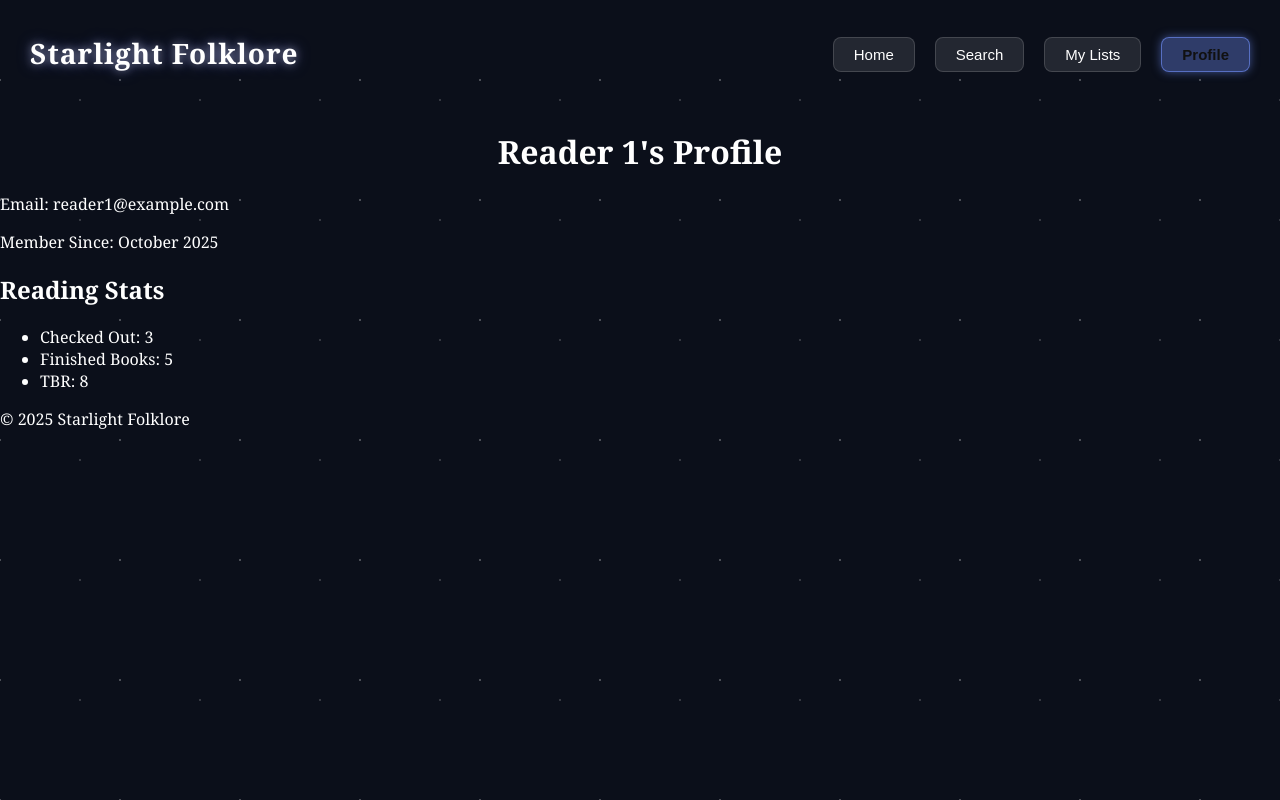
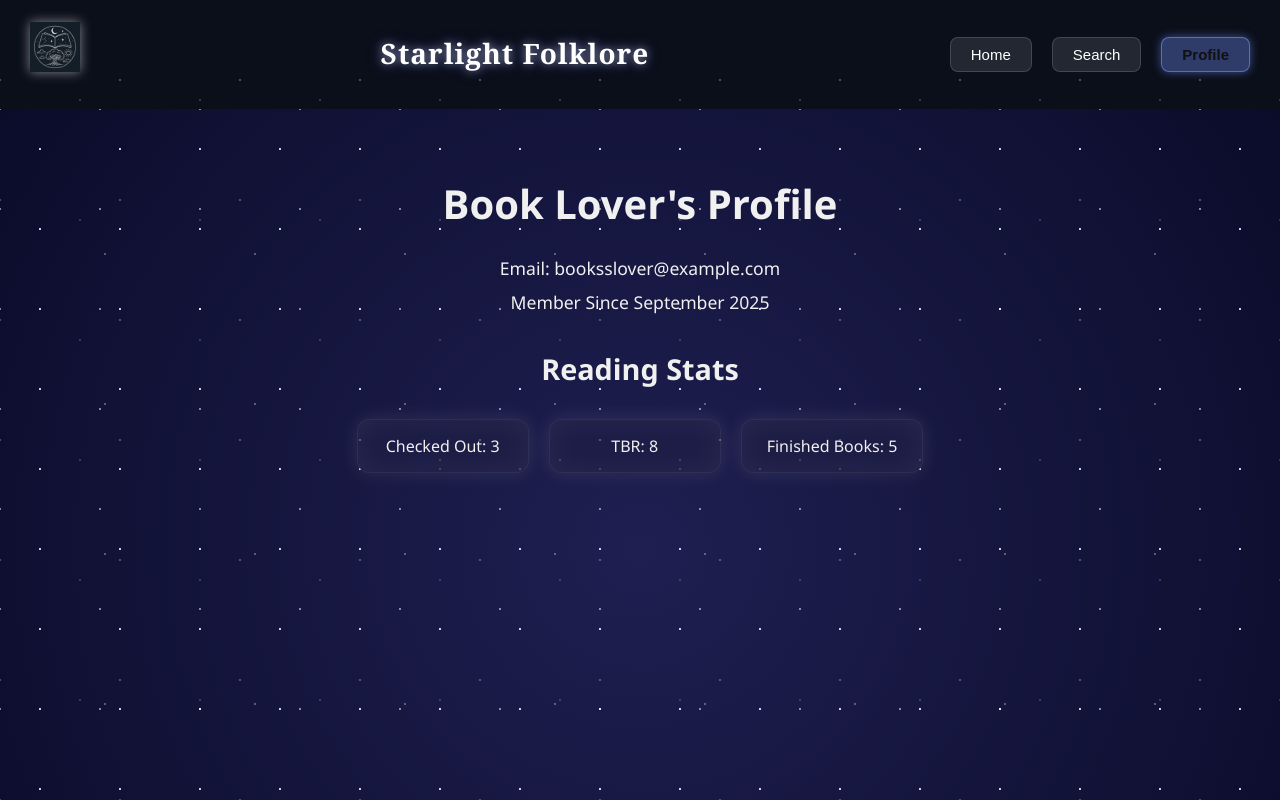
Before and after one commit to monica-rodriguez/libby-app, a React (Create React App) app in the folder libby-app/: page / in a window 1280 px wide. Both pictures are taken after a click on the button "Profile". Shown: the top 800 px of the page. Built offline with nearby package versions, Linux system fonts and the light colour scheme; no server answers.

Commit message:
Ver 1.3 - Homepage+logo update, Profile update

```diff
--- a/libby-app/src/App.jsx
+++ b/libby-app/src/App.jsx
@@ -5,7 +5,6 @@ import Home from "./pages/Home";
 import Search from "./pages/Search";
 import BookDetail from "./pages/BookDetails";
 import Profile from "./pages/Profile";
-import Lists from "./pages/Lists";
 import "./App.css";
 
 function App() {
@@ -17,7 +16,6 @@ function App() {
       <main>
         {activeTab === "home" && <Home />}
         {activeTab === "search" && <Search />}
-        {activeTab === "lists" && <Lists />}
         {activeTab === "bookDetail" && <BookDetail />}
         {activeTab === "profile" && <Profile />}
       </main>
--- a/libby-app/src/components/Header.css
+++ b/libby-app/src/components/Header.css
@@ -2,6 +2,12 @@
   text-align: center;
   padding: 25px 0;
   background: transparent;
+}
+
+.logo {
+  width: auto;
+  height: 120px;
+  margin-bottom: 15px;
 }
 
 .app-title {
--- a/libby-app/src/components/Header.jsx
+++ b/libby-app/src/components/Header.jsx
@@ -1,15 +1,16 @@
 import React from 'react'
 import './Header.css';
+import logo from '../assets/logo.png';
 
 function Header({ activeTab, setActiveTab }) {
   return (
     <header className="header">
+      <img src={logo} alt="Starlight Folklore Logo" className="logo" />
       <h1 className="app-title">Starlight Folklore</h1>
 
       <nav className="nav-bar">
         <button className={activeTab === 'home' ? 'active' : ''} onClick={() => setActiveTab('home')}>Home</button>
         <button className={activeTab === 'search' ? 'active' : ''} onClick={() => setActiveTab('search')}>Search</button>
-        <button className={activeTab === 'lists' ? 'active' : ''} onClick={() => setActiveTab('lists')}>My Lists</button>
         <button className={activeTab === 'profile' ? 'active' : ''} onClick={() => setActiveTab('profile')}>Profile</button>
       </nav>
     </header>
--- a/libby-app/src/pages/Home.css
+++ b/libby-app/src/pages/Home.css
@@ -7,7 +7,7 @@
   font-family: 'Segoe UI', Tahoma, Geneva, Verdana, sans-serif;
   color: #f0f0f0;
 
-  /*Night sky theme*/
+  /*night sky theme*/
   background-color: #0b0c2a;
   background-image:
     radial-gradient(rgba(255, 255, 255, 0.8) 1px, transparent 1px),
@@ -33,27 +33,30 @@
 
 .book-grid {
   display: grid;
-  grid-template-columns: repeat(auto-fill, minmax(180px, 1fr));
+  grid-template-columns: repeat(2, 1fr);
   gap: 20px;
+  max-width: 1200px;
+  margin: 0 auto;
+  width: 100%;
 }
 
 /* ---------- BOOK CARD ---------- */
 .book-card {
-  background-color: rgba(30, 30, 70, 0.95); /* darker and more opaque */
+  background-color: rgba(30, 30, 70, 0.95);
   padding: 15px;
   border-radius: 12px;
   box-shadow: 0 0 20px rgba(255, 255, 255, 0.15),
               0 0 30px rgba(255, 255, 255, 0.05) inset;
-  color: #f5f5f5; /* slightly brighter text */
+  color: #f5f5f5;
   transition: transform 0.3s, box-shadow 0.3s;
-  border: 1px solid rgba(255, 255, 255, 0.1); /* subtle outline */
+  border: 1px solid rgba(255, 255, 255, 0.1);
 }
 
 .book-card:hover {
   transform: translateY(-5px);
   box-shadow: 0 0 25px rgba(255, 255, 255, 0.4),
               0 0 35px rgba(255, 255, 255, 0.2) inset;
-  border: 1px solid rgba(255, 255, 255, 0.25); /* stronger on hover */
+  border: 1px solid rgba(255, 255, 255, 0.25);
 }
 
 .book-card h3 {
@@ -66,7 +69,7 @@
   color: #ccc;
 }
 
-/* Loading & Error messages */
+/* loading & error messages */
 .loading {
   text-align: center;
   font-size: 18px;
@@ -78,7 +81,6 @@
   font-weight: bold;
 }
 
-/* Pagination styles */
 .pagination {
   display: flex;
   justify-content: center;
@@ -110,7 +112,6 @@
   font-weight: bold;
 }
 
-/* Optional: no books message */
 .no-books {
   text-align: center;
   font-size: 16px;
--- a/libby-app/src/pages/Home.jsx
+++ b/libby-app/src/pages/Home.jsx
@@ -54,7 +54,7 @@ function Home() {
     <div className="home-container">
       <h1>All Books</h1>
 
-      <div className="book-list">
+      <div className="book-grid">
         {currentBooks.length === 0 ? (
           <p>No books found.</p>
         ) : (
--- a/libby-app/src/pages/Lists.css
+++ /dev/null
@@ -1,50 +0,0 @@
-.lists-container {
-    max-width: 900px;
-    margin: 20px auto;
-    padding: 0 20px;
-    font-family: sans-serif;
-}
-
-h1 {
-    text-align: center;
-    margin-bottom: 20px;
-}
-
-.tabs {
-    display: flex;
-    justify-content: center;
-    gap: 10px;
-    margin-bottom: 20px;
-}
-
-.tabs button {
-    padding: 10px 20px;
-    border: 1px solid #888;
-    border-radius: 5px;
-    background: #f0f0f0;
-    cursor: pointer;
-    transition: background 0.2s;
-}
-
-.tabs button:hover {
-    background: #ddd;
-}
-
-.tabs button.active {
-    background: #007bff;
-    color: white;
-    border-color: #007bff;
-}
-
-.book-list {
-    display: flex;
-    flex-wrap: wrap;
-    gap: 20px;
-    justify-content: center;
-}
-
-.loading {
-    text-align: center;
-    font-size: 18px;
-    margin-top: 50px;
-}
--- a/libby-app/src/pages/Lists.jsx
+++ /dev/null
@@ -1,58 +0,0 @@
-import React, { useState, useEffect } from 'react'
-import BookCard from '../components/BookCard'
-import './Lists.css' //import CSS file
-
-function Lists() {
-    const [activeTab, setActiveTab] = useState('checkedOut')
-    const [lists, setLists] = useState({ checkedOut: [], tbr: [], finished: [] })
-    const [loading, setLoading] = useState(true)
-
-    useEffect(() => {
-        fetch('http://localhost:8080/starlightFolklore/api/getAll') //backend endpoint
-            .then(res => res.json())
-            .then(data => {
-              setLists(data)
-              setLoading(false)
-            })
-            .catch(err => console.error(err))
-    }, [])
-
-    const renderBooks = () => {
-      if (!lists[activeTab] || lists[activeTab].length === 0) {
-        return <p>No books in this list.</p>
-      }
-      return lists[activeTab].map(book => <BookCard key={book.id} book={book} />)
-    }
-    if (loading) {
-      return <p className="loading">Loading...</p>
-    }
-
-  return (
-    <div className="lists-container">
-      <h1>My Lists</h1>
-      <div className="tabs">
-        <button
-          className={activeTab === 'checkedOut' ? 'active' : ''}
-          onClick={() => setActiveTab('checkedOut')}
-        >
-          Checked Out
-        </button>
-        <button
-          className={activeTab === 'tbr' ? 'active' : ''}
-          onClick={() => setActiveTab('tbr')}
-        >
-          To Be Read
-        </button>
-        <button
-          className={activeTab === 'finished' ? 'active' : ''}
-          onClick={() => setActiveTab('finished')}
-        >
-          Finished
-        </button>
-      </div>
-      <div className="book-list">{renderBooks()}</div>
-    </div>
-  )
-}
-
-export default Lists
--- /dev/null
+++ b/libby-app/src/pages/Profile.css
@@ -0,0 +1,76 @@
+.profile-page {
+  min-height: 100vh;
+  display: flex;
+  flex-direction: column;
+  align-items: center;
+  padding: 40px 20px;
+  margin: 0 auto;
+  font-family: 'Segoe UI', Tahoma, Geneva, Verdana, sans-serif;
+  color: #f0f0f0;
+
+  background-color: #0b0c2a;
+  background-image:
+    radial-gradient(rgba(255, 255, 255, 0.8) 1px, transparent 1px),
+    radial-gradient(rgba(255, 255, 255, 0.5) 1px, transparent 1px),
+    radial-gradient(rgba(255, 255, 255, 0.3) 1px, transparent 1px),
+    radial-gradient(circle at center, rgba(50,50,120,0.5), rgba(11,12,42,1));
+  background-size: 80px 80px, 100px 100px, 150px 150px, cover;
+  background-position: 0 0, 50px 50px, 30px 70px, center;
+}
+
+.profile-page h1 {
+  font-size: 2.5rem;
+  margin-bottom: 20px;
+  text-align: center;
+  /*text-shadow: 0 0 8px rgba(255, 255, 255, 0.4),
+               0 0 14px rgba(117, 131, 255, 0.5);*/
+}
+
+.profile-page h2 {
+  font-size: 1.8rem;
+  margin-top: 30px;
+  margin-bottom: 15px;
+  text-align: center;
+  color: #f0f0f0;
+}
+
+.profile-page p {
+  font-size: 1.1rem;
+  margin: 5px 0;
+  text-align: center;
+}
+
+.profile-page ul {
+  list-style: none;
+  padding: 0;
+  display: flex;
+  gap: 20px;
+  justify-content: center;
+  flex-wrap: wrap;
+}
+
+.profile-page li {
+  background-color: rgba(30, 30, 70, 0.8);
+  padding: 15px 25px;
+  border-radius: 12px;
+  text-align: center;
+  min-width: 120px;
+  box-shadow: 0 0 20px rgba(255, 255, 255, 0.1),
+              0 0 30px rgba(255, 255, 255, 0.05) inset;
+  border: 1px solid rgba(255, 255, 255, 0.08);
+  transition: transform 0.3s, box-shadow 0.3s;
+}
+
+.profile-page li:hover {
+  transform: translateY(-5px);
+  box-shadow: 0 0 25px rgba(255, 255, 255, 0.3),
+              0 0 35px rgba(255, 255, 255, 0.1) inset;
+  border-color: rgba(255, 255, 255, 0.15);
+}
+
+@media (max-width: 600px) {
+  .profile-page ul {
+    flex-direction: column;
+    gap: 15px;
+  }
+}
--- a/libby-app/src/pages/Profile.jsx
+++ b/libby-app/src/pages/Profile.jsx
@@ -1,14 +1,15 @@
 import React from 'react'
+import './Profile.css'
 
 function Profile() {
   const user = {
-    name: 'Reader 1',
-    email: 'reader1@example.com',
-    joined: 'October 2025',
+    name: 'Book Lover',
+    email: 'booksslover@example.com',
+    joined: 'September 2025',
     stats: {
       checkedOut: 3,
+      tbr: 8,
       finished: 5,
-      tbr: 8,
     },
   }
 
@@ -16,13 +17,13 @@ function Profile() {
     <div className="profile-page">
       <h1>{user.name}'s Profile</h1>
       <p>Email: {user.email}</p>
-      <p>Member Since: {user.joined}</p>
+      <p>Member Since {user.joined}</p>
 
       <h2>Reading Stats</h2>
       <ul>
         <li>Checked Out: {user.stats.checkedOut}</li>
+        <li>TBR: {user.stats.tbr}</li>
         <li>Finished Books: {user.stats.finished}</li>
-        <li>TBR: {user.stats.tbr}</li>
       </ul>
     </div>
   )
```
Also changed, not shown: libby-app/src/assets/logo.png (added).
